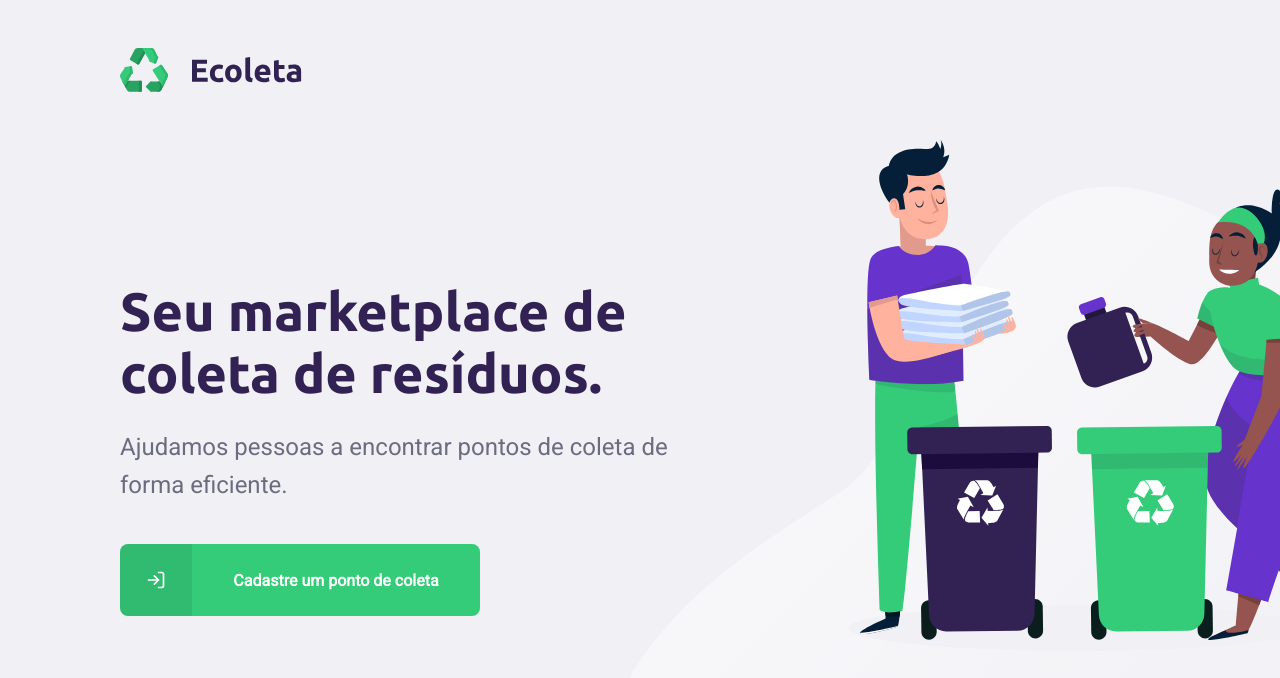
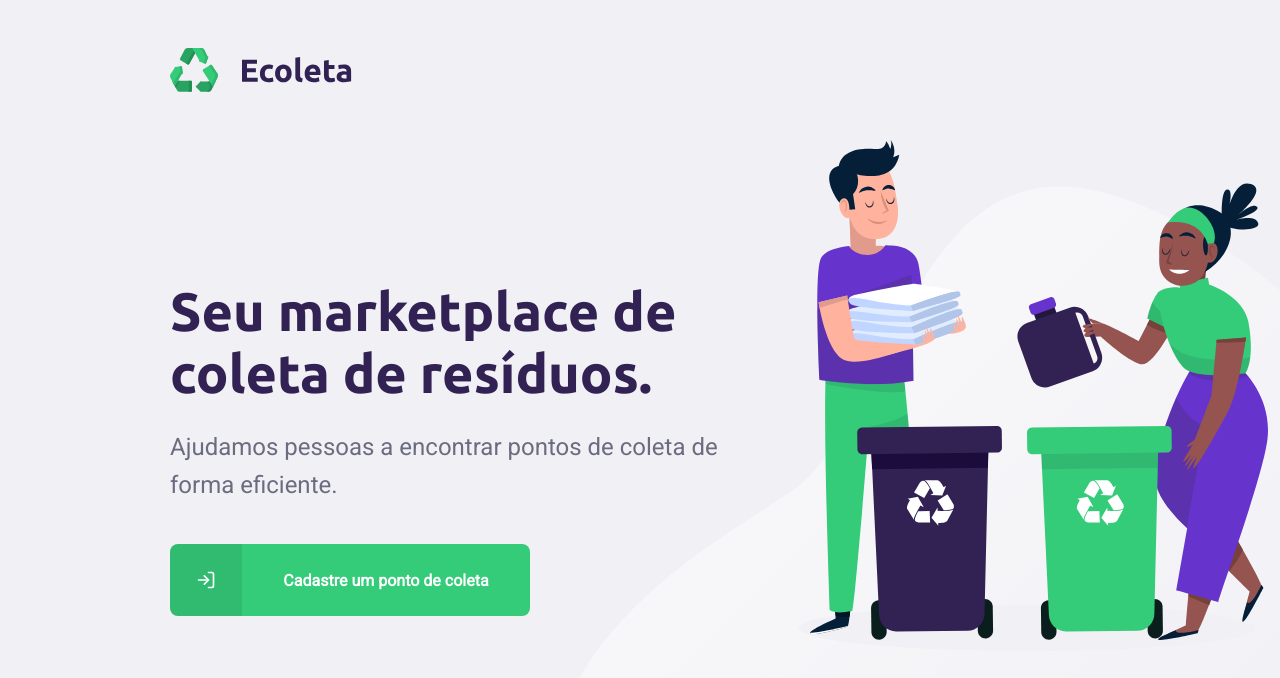
Before and after one commit to capudougmor/Ecoleta, a React (Create React App) app in the folder web/: page / in a window 1280 px wide. Shown: the top 678 px of the page. Built offline with nearby package versions, Linux system fonts and the light colour scheme.

Commit message:
Criada a pagina Home

```diff
--- a/web/package.json
+++ b/web/package.json
@@ -10,9 +10,11 @@
     "@types/node": "^12.12.45",
     "@types/react": "^16.9.35",
     "@types/react-dom": "^16.9.8",
+    "@types/react-router-dom": "^5.1.5",
     "react": "^16.13.1",
     "react-dom": "^16.13.1",
     "react-icons": "^3.10.0",
+    "react-router-dom": "^5.2.0",
     "react-scripts": "3.4.1",
     "typescript": "^3.7.5"
   },
--- a/web/public/index.html
+++ b/web/public/index.html
@@ -1,11 +1,11 @@
 <!DOCTYPE html>
-<html lang="en">
+<html lang="pt-br">
   <head>
     <meta charset="utf-8" />
     <meta name="viewport" content="width=device-width, initial-scale=1" />
     <meta name="theme-color" content="#34CB79" />
 
-    <title>React App</title>
+    <title>Ecoleta</title>
     <link href="https://fonts.googleapis.com/css2?family=Roboto&family=Ubuntu:wght@700&display=swap" rel="stylesheet">
   </head>
   <body>
--- a/web/src/App.tsx
+++ b/web/src/App.tsx
@@ -1,14 +1,14 @@
 import React, { useState } from 'react';
 import './App.css';
 
-import Home from './pages/Home'
+import Routes from './routes'
 
 
 function App() {
 
 
   return (
-   <Home />
+   <Routes />
   );
 }
 
--- /dev/null
+++ b/web/src/pages/CreatePoint/index.tsx
@@ -0,0 +1,9 @@
+import React from 'react'
+
+const CreatePoint = () => {
+  return (
+    <h1>Hello world</h1>
+  )
+}
+
+export default CreatePoint
--- a/web/src/pages/Home/index.tsx
+++ b/web/src/pages/Home/index.tsx
@@ -1,5 +1,6 @@
 import React from 'react'
 import { FiLogIn } from 'react-icons/fi'
+import { Link } from 'react-router-dom' //para ser uma spa
 
 import './styles.css'
 
@@ -16,12 +17,12 @@
         <main>
           <h1>Seu marketplace de coleta de resíduos. </h1>
           <p>Ajudamos pessoas a encontrar pontos de coleta de forma eficiente.</p>
-          <a href="/coleta">
+          <Link to="/create-point">
             <span>
               <FiLogIn/>
             </span>
             <strong>Cadastre um ponto de coleta</strong>
-          </a>
+          </Link>
         </main>
       </div>
     </div>
--- a/web/src/pages/Home/styles.css
+++ b/web/src/pages/Home/styles.css
@@ -1,13 +1,13 @@
 #page-home {
   height: 100vh;
 
-  background: url('../../assets/home-background.svg') no-repeat 600px bottom;
+  background: url('../../assets/home-background.svg') no-repeat 550px bottom;
 }
 
 #page-home .content {
   width: 100%;
   height: 100%;
-  max-width: 1100px;
+  max-width: 1000px;
   margin: 0 auto;
   padding: 0 30px;
 
--- /dev/null
+++ b/web/src/routes.tsx
@@ -0,0 +1,16 @@
+import React from 'react'
+import { Route, BrowserRouter} from 'react-router-dom'
+
+import Home from './pages/Home'
+import CreatePoint from './pages/CreatePoint'
+
+const Routes = () => {
+  return (
+    <BrowserRouter>
+      <Route component={Home} path='/' exact />
+      <Route component={CreatePoint} path='/create-point'  />
+    </BrowserRouter>
+  )
+}
+
+export default Routes
```
Also changed, not shown: 1 other file (tests, documents, lock files or other folders).
